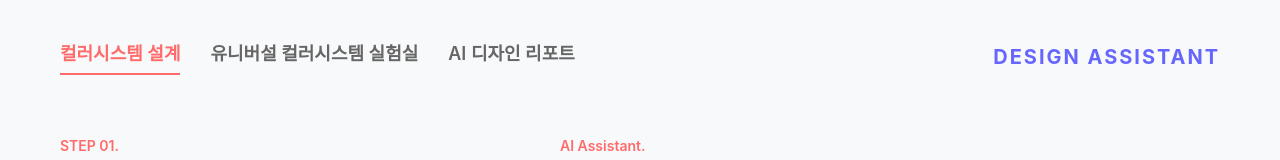
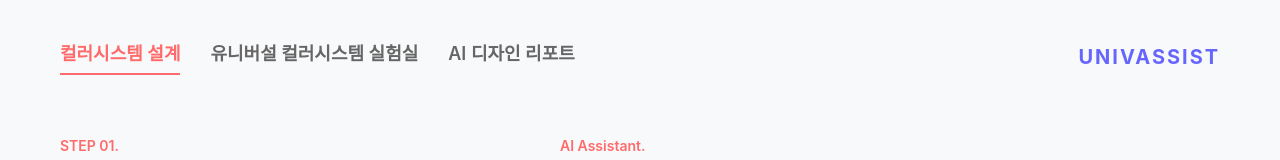
Before and after one commit to fffx2/typouniuverse-20251103-1, a website: page index.html in a window 1280 px wide. Shown: the top 160 px of the page. Drawn offline with Linux system fonts and the light colour scheme; a web font is replaced by a local one.

Commit message:
Update index.html

```diff
--- a/index.html
+++ b/index.html
@@ -20,7 +20,7 @@
                 <a href="#" class="nav-link" data-target="report-page">AI 디자인 리포트</a>
             </div>
             <div class="header-right">
-                <span class="typouniverse-logo">DESIGN ASSISTANT</span>
+                <span class="typouniverse-logo">UNIVASSIST</span>
             </div>
         </header>
 
```
